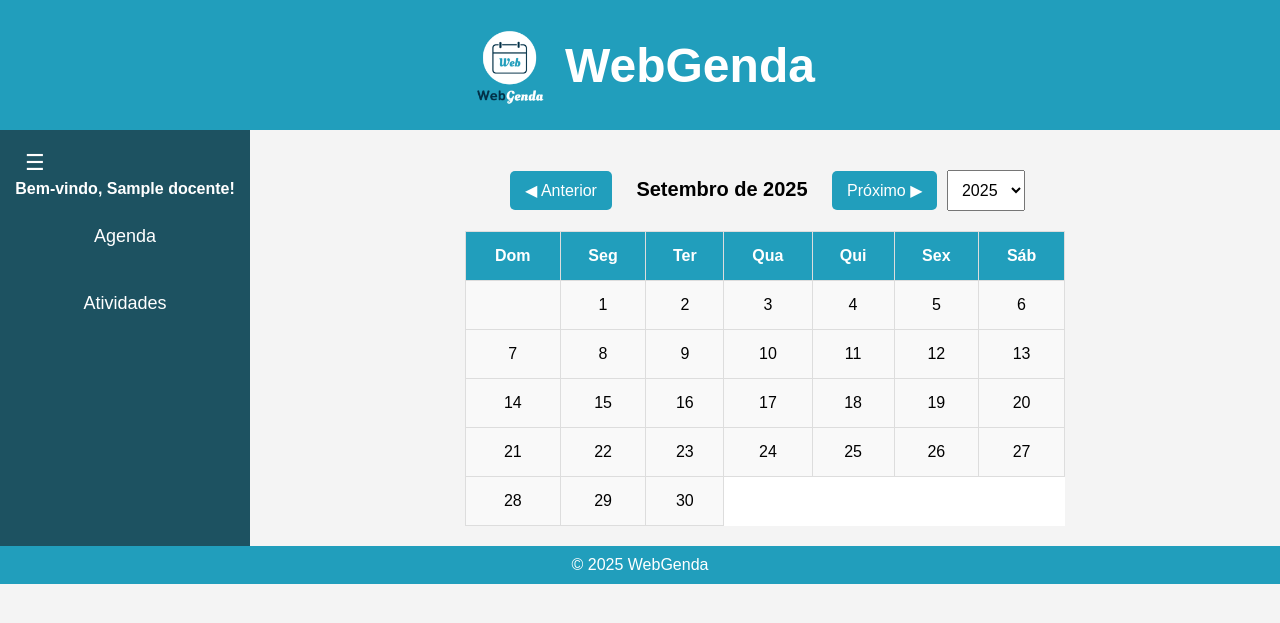
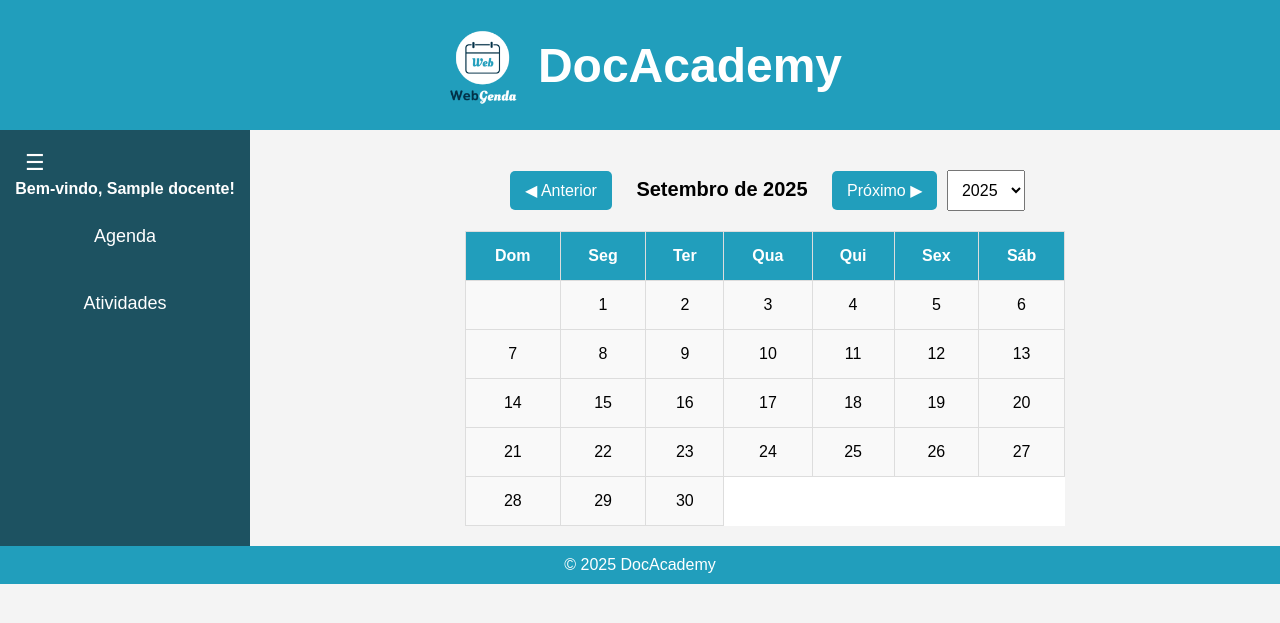
Before and after one commit to Darkyelino/Trabs-Engenharia-Software, a Django app: template webgenda/app_webgenda/templates/webgenda/home.html in a window 1280 px wide. Shown: the top 623 px of the page. Run offline with Django 5.2, Linux system fonts and the light colour scheme; tables that the repository leaves empty hold one stand-in row (values such as "Sample post"); the template is opened without the code that fills it: values that come from a table or form of the project are taken from there, most other values are stand-ins (such as "Sample title", 1, 10 or a date in 2020).

Commit message:
feat: agora realmente o nome mudou

```diff
--- a/Proto/Frontend/Prototype.HTML
+++ b/Proto/Frontend/Prototype.HTML
@@ -4,14 +4,14 @@
 <head>
     <meta charset="UTF-8">
     <meta name="viewport" content="width=device-width, initial-scale=1.0">
-    <title>Doc Academy</title>
+    <title>DocAcademy</title>
     <link rel="stylesheet" href="Prototype.CSS">
     <script src="Prototype.JS" defer></script>
 </head>
 
 <body>
     <header>
-        <h1>Doc Academy</h1>
+        <h1>DocAcademy</h1>
     </header>
     // Gestão de Atividades Docentes da Universidade Federal do Acre
     <main>
@@ -41,7 +41,7 @@
     </main>
 
     <footer>
-        <p>&copy; 2025 Doc Academy</p>
+        <p>&copy; 2025 DocAcademy</p>
     </footer>
 </body>
 
--- a/webgenda/app_webgenda/templates/webgenda/home.html
+++ b/webgenda/app_webgenda/templates/webgenda/home.html
@@ -3,13 +3,15 @@
 {% block content %}
 <!DOCTYPE html>
 <html lang="pt-BR">
+
 <head>
     <meta charset="UTF-8">
     <meta name="viewport" content="width=device-width, initial-scale=1.0">
-    <title>WebGenda</title>
+    <title>DocAcademy</title>
     <link rel="stylesheet" href="{% static 'css/home.css' %}">
     <script src="{% static 'js/home.js' %}" defer></script>
 </head>
+
 <body data-eventos="{{ eventos_str }}">
     <main>
         <div id="controle-calendario">
@@ -71,5 +73,6 @@
         </div>
     </main>
 </body>
+
 </html>
 {% endblock %}
--- a/webgenda/app_webgenda/templates/webgenda/menu.html
+++ b/webgenda/app_webgenda/templates/webgenda/menu.html
@@ -2,18 +2,20 @@
 
 <!DOCTYPE html>
 <html lang="pt-BR">
+
 <head>
     <meta charset="UTF-8">
     <meta name="viewport" content="width=device-width, initial-scale=1.0">
     <link rel="stylesheet" href="{% static 'css/menu.css' %}">
     <script src="{% static 'js/menu.js' %}"></script>
 </head>
+
 <body>
     <div class="page-wrapper">
         <!-- Cabeçalho -->
         <header>
             <img src="{% static 'img/logov1.png' %}" alt="Logo">
-            <h1>WebGenda</h1>
+            <h1>DocAcademy</h1>
         </header>
 
         <!-- Container com menu lateral e conteúdo -->
@@ -37,8 +39,9 @@
 
         <!-- Rodapé -->
         <footer>
-            <p>&copy; 2025 WebGenda</p>
+            <p>&copy; 2025 DocAcademy</p>
         </footer>
     </div>
 </body>
+
 </html>
```
